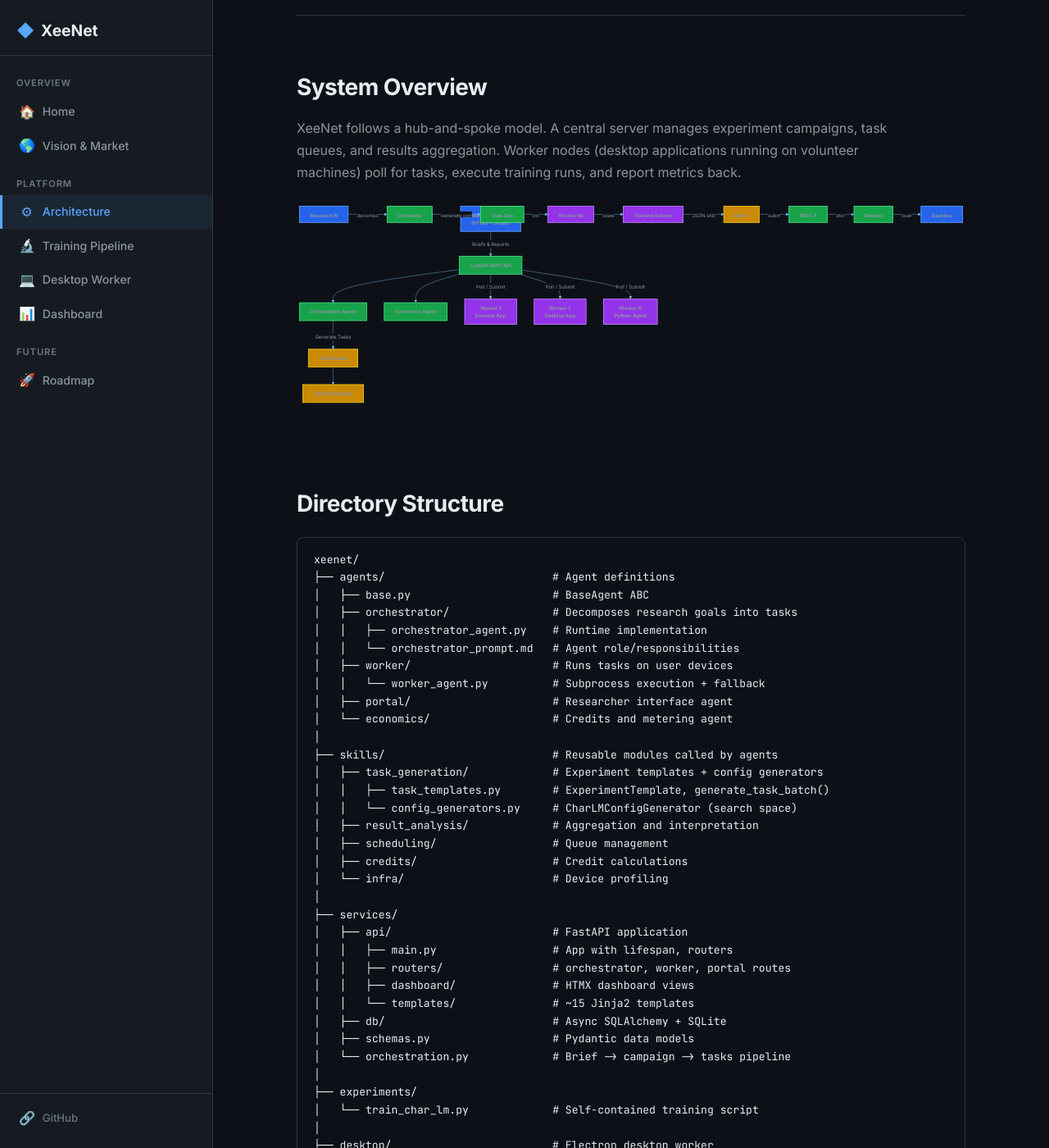
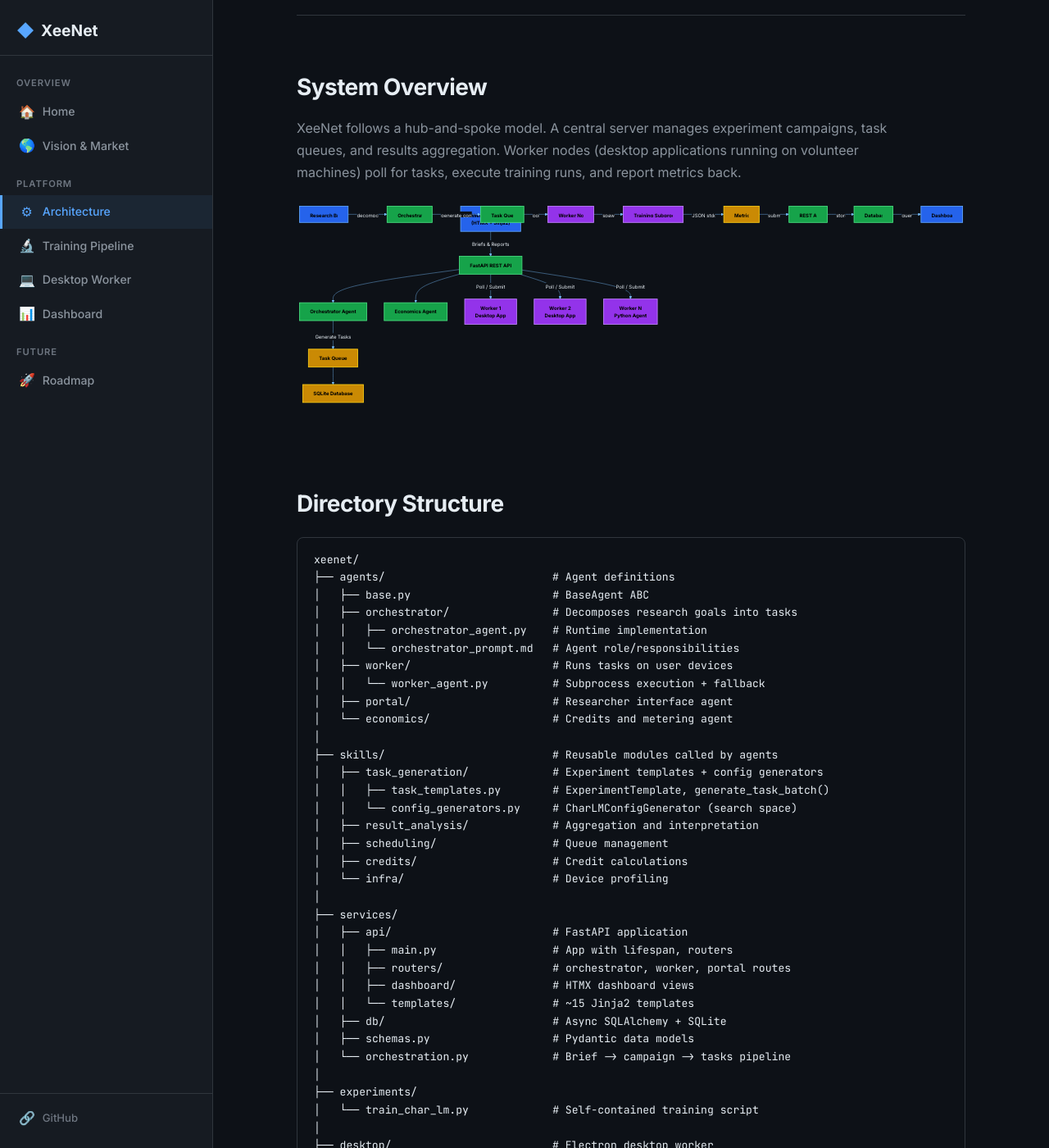
Before and after one commit to xeeva/XeeNet, a Jekyll site: the page built from docs/architecture.md, in a window 1280 px wide and 1400 px high, scrolled down 201 px. Shown: the whole window at 82% size. Built offline with Jekyll 4.4.1, drawn with Linux system fonts in a browser that asks for light colours.

Commit message:
Fix Mermaid node text: target <p> descendants inside .nodeLabel
The DOM structure is foreignObject > div > span.nodeLabel > p, and the
inner <p> element was inheriting a different color. Added wildcard and
explicit p/span/div selectors to both themeCSS and the stylesheet.

Co-Authored-By: Claude Opus 4.6 <noreply@anthropic.com>

```diff
--- a/docs/_layouts/default.html
+++ b/docs/_layouts/default.html
@@ -5,7 +5,7 @@
   <meta name="viewport" content="width=device-width, initial-scale=1.0">
   <title>{{ page.title | default: site.title }}</title>
   <meta name="description" content="{{ site.description }}">
-  <link rel="stylesheet" href="{{ '/assets/css/style.css' | relative_url }}?v=2">
+  <link rel="stylesheet" href="{{ '/assets/css/style.css' | relative_url }}?v=3">
   <link rel="preconnect" href="https://fonts.googleapis.com">
   <link rel="preconnect" href="https://fonts.gstatic.com" crossorigin>
   <link href="https://fonts.googleapis.com/css2?family=Inter:wght@400;500;600;700;800&family=JetBrains+Mono:wght@400;500&display=swap" rel="stylesheet">
@@ -40,7 +40,7 @@
         clusterBorder: '#58a6ff',
         titleColor: '#e6edf3'
       },
-      themeCSS: '.nodeLabel { color: #000 !important; font-weight: 700 !important; } .label { font-weight: 700 !important; } .edgeLabel { color: #e6edf3 !important; } .edgeLabel .label { background: #0d1117 !important; color: #e6edf3 !important; font-weight: 400 !important; }'
+      themeCSS: '.nodeLabel, .nodeLabel p, .nodeLabel span, .nodeLabel * { color: #000 !important; font-weight: 700 !important; } .label, .label p, .label span { font-weight: 700 !important; } .edgeLabel, .edgeLabel p, .edgeLabel span, .edgeLabel * { color: #e6edf3 !important; } .edgeLabel .label, .edgeLabel .label p { background: #0d1117 !important; color: #e6edf3 !important; font-weight: 400 !important; }'
     });
   </script>
 </head>
--- a/docs/assets/css/style.css
+++ b/docs/assets/css/style.css
@@ -412,16 +412,30 @@ td { color: var(--colour-text-muted); }
   max-width: 100%;
 }
 
-/* Bold black text inside diagram nodes */
-.mermaid .nodeLabel { color: #000 !important; font-weight: 700 !important; }
-.mermaid .node .label { color: #000 !important; font-weight: 700 !important; }
+/* Bold black text inside diagram nodes — target every descendant including <p> */
+.mermaid .nodeLabel,
+.mermaid .nodeLabel p,
+.mermaid .nodeLabel span,
+.mermaid .nodeLabel div,
+.mermaid .nodeLabel * { color: #000 !important; font-weight: 700 !important; }
+.mermaid .node .label,
+.mermaid .node .label p,
+.mermaid .node .label * { color: #000 !important; font-weight: 700 !important; }
 .mermaid .node text { fill: #000 !important; font-weight: 700 !important; }
-.mermaid .node foreignObject div { color: #000 !important; font-weight: 700 !important; }
-.mermaid [class*="node"] span { color: #000 !important; font-weight: 700 !important; }
+.mermaid .node foreignObject,
+.mermaid .node foreignObject div,
+.mermaid .node foreignObject p,
+.mermaid .node foreignObject span,
+.mermaid .node foreignObject * { color: #000 !important; font-weight: 700 !important; }
+.mermaid [class*="node"] span,
+.mermaid [class*="node"] p { color: #000 !important; font-weight: 700 !important; }
 /* Edge labels remain light for dark background */
-.mermaid .edgeLabel { color: #e6edf3 !important; }
-.mermaid .edgeLabel .label { color: #e6edf3 !important; background: #0d1117 !important; }
-.mermaid .edgeLabel span { color: #e6edf3 !important; }
+.mermaid .edgeLabel,
+.mermaid .edgeLabel p,
+.mermaid .edgeLabel span,
+.mermaid .edgeLabel * { color: #e6edf3 !important; }
+.mermaid .edgeLabel .label,
+.mermaid .edgeLabel .label p { color: #e6edf3 !important; background: #0d1117 !important; }
 .mermaid .edgePath .path { stroke: #79c0ff !important; stroke-width: 2px !important; }
 .mermaid .arrowheadPath { fill: #79c0ff !important; stroke: #79c0ff !important; }
 .mermaid marker path { fill: #79c0ff !important; }
```
